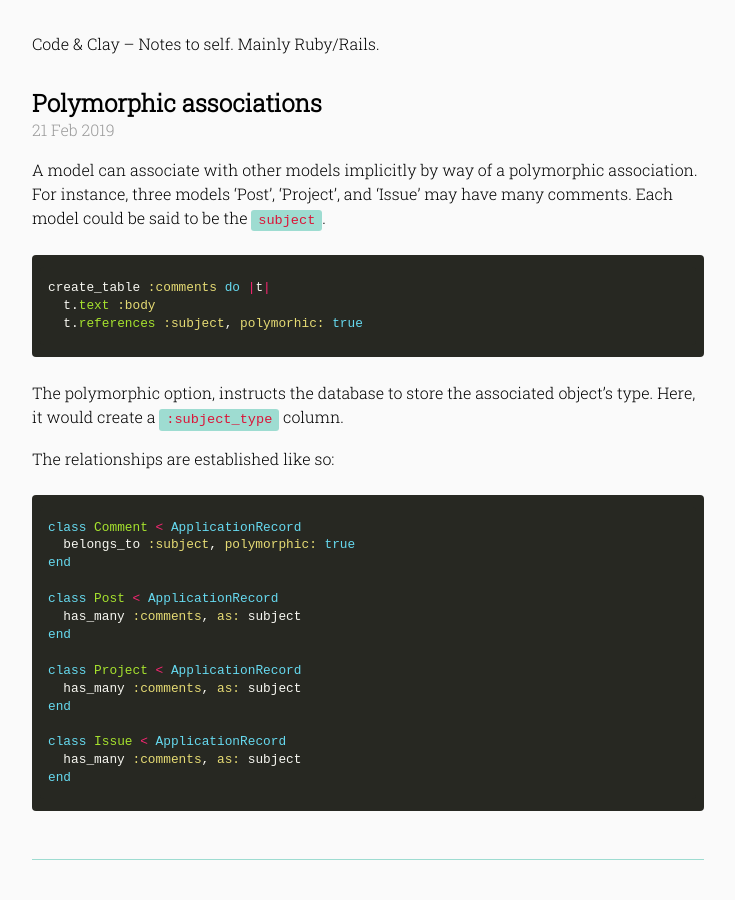
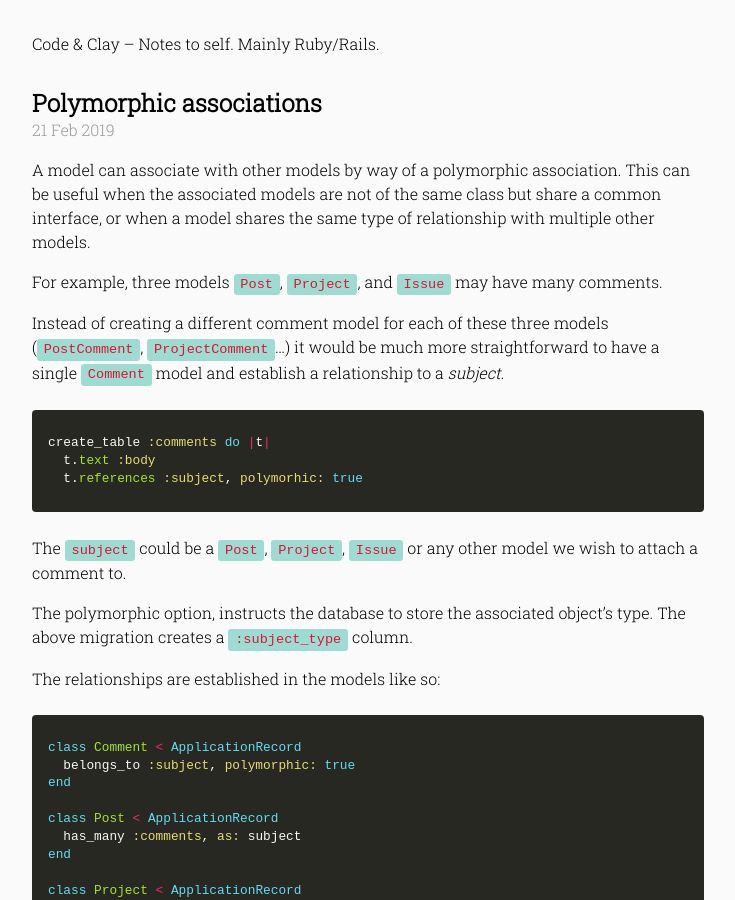
Before and after one commit to codeandclay/code_and_clay_blog, a Jekyll site: the page built from _posts/2019-02-21-polymorphic-associations.md, in a window 1280 px wide and 900 px high. Shown: the whole window, without its empty margins (272-1007 px from the left). Built offline with Jekyll 4.4.1, drawn with Linux system fonts in a browser that asks for light colours; a script that is not in the unit is left out.

Commit message:
Update polymorphic assoc post

````diff
--- a/_posts/2019-02-21-polymorphic-associations.md
+++ b/_posts/2019-02-21-polymorphic-associations.md
@@ -3,17 +3,22 @@ layout: post
 title: Polymorphic associations
 ---
 
-A model can associate with other models implicitly by way of a polymorphic association. For instance, three models 'Post', 'Project', and 'Issue' may have many comments. Each model could be said to be the `subject`.
+A model can associate with other models by way of a polymorphic association. This can be useful when the associated models are not of the same class but share a common interface, or when a model shares the same type of relationship with multiple other models.
+
+For example, three models `Post`, `Project`, and `Issue` may have many comments.
+
+Instead of creating a different comment model for each of these three models (`PostComment`, `ProjectComment`…) it would be much more straightforward to have a single `Comment` model and establish a relationship to a *subject*.
 
 ```ruby
 create_table :comments do |t|
   t.text :body
   t.references :subject, polymorhic: true
 ```
+The `subject` could be a `Post`, `Project`, `Issue` or any other model we wish to attach a comment to.
 
-The polymorphic option, instructs the database to store the associated object's type. Here, it would create a `:subject_type` column.
+The polymorphic option, instructs the database to store the associated object's type. The above migration creates a `:subject_type` column.
 
-The relationships are established like so:
+The relationships are established in the models like so:
 
 ```ruby
 class Comment < ApplicationRecord
````
